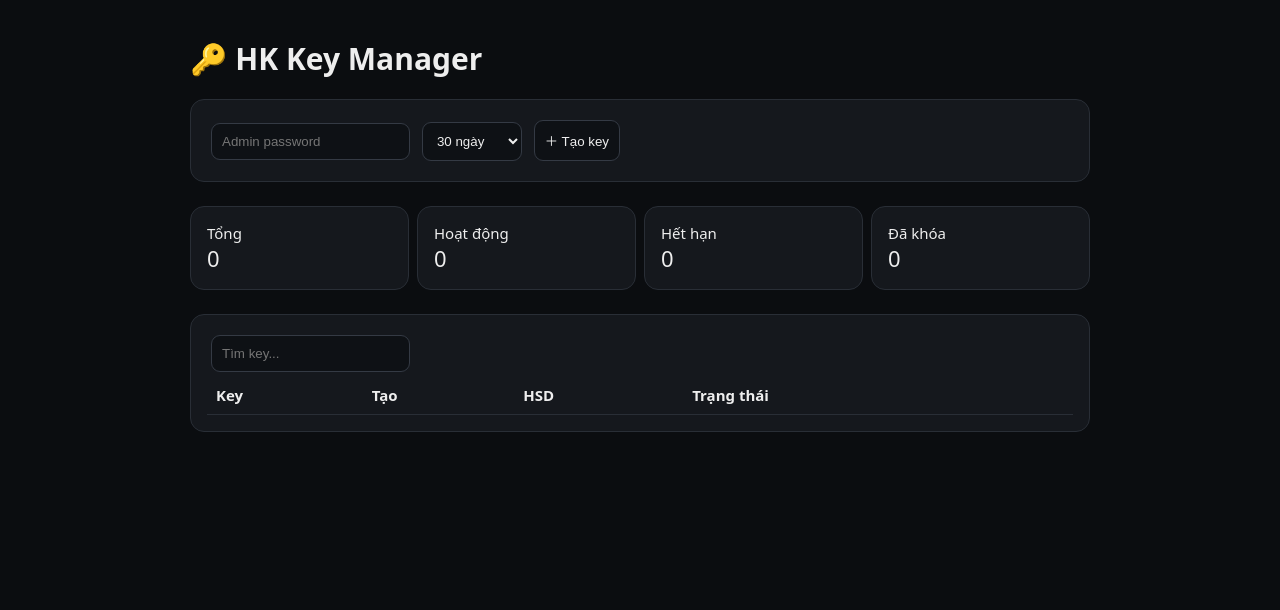
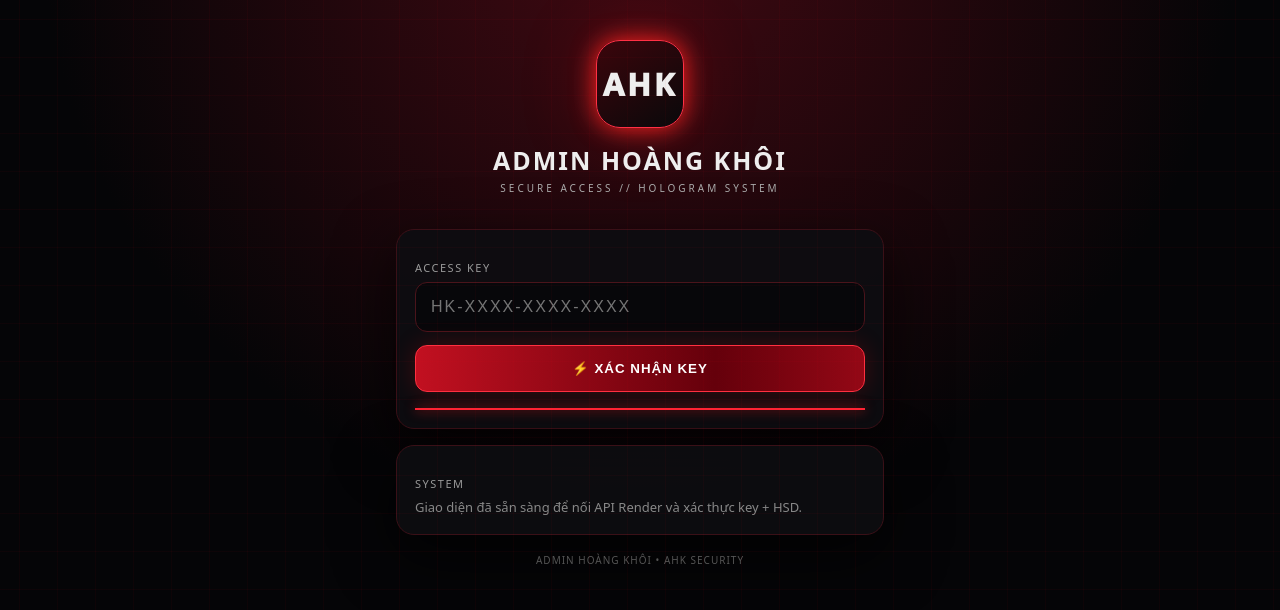
Before and after one commit to hkhoihihihi-collab/hk-key-manager, a website: page index.html in a window 1280 px wide. Shown: the top 610 px of the page. Drawn offline with Linux system fonts and the light colour scheme.

Commit message:
Update gaming interface

```diff
--- a/index.html
+++ b/index.html
@@ -1,26 +1,12 @@
-<!doctype html><html lang="vi"><meta charset="utf-8"><meta name="viewport" content="width=device-width,initial-scale=1">
-<title>HK Key Manager</title>
+<!doctype html><html lang="vi"><head>
+<meta charset="utf-8"><meta name="viewport" content="width=device-width,initial-scale=1">
+<title>ADMIN HOÀNG KHÔI</title>
 <style>
-body{margin:0;background:#0b0d10;color:#eee;font:15px system-ui;padding:18px}main{max-width:900px;margin:auto}
-.card{background:#15181d;border:1px solid #292e36;border-radius:14px;padding:16px;margin:12px 0}
-input,select,button{background:#0e1115;color:#eee;border:1px solid #343a44;border-radius:9px;padding:10px;margin:4px}
-button{cursor:pointer}.grid{display:grid;grid-template-columns:repeat(4,1fr);gap:8px}
-.stat{font-size:22px}.muted{color:#9da5b1}table{width:100%;border-collapse:collapse}td,th{padding:9px;border-bottom:1px solid #292e36;text-align:left}
-.badge{padding:4px 8px;border-radius:20px;background:#243b2a}.off{background:#402727}
-@media(max-width:650px){.grid{grid-template-columns:repeat(2,1fr)}table{font-size:12px}}
-</style><main>
-<h1>🔑 HK Key Manager</h1>
-<div class="card"><input id="pass" type="password" placeholder="Admin password">
-<select id="dur"><option value="1h">1 giờ</option><option value="6h">6 giờ</option><option value="12h">12 giờ</option><option value="1d">1 ngày</option><option value="3d">3 ngày</option><option value="7d">7 ngày</option><option value="14d">14 ngày</option><option value="30d" selected>30 ngày</option><option value="3m">3 tháng</option><option value="6m">6 tháng</option><option value="1y">1 năm</option><option value="forever">Vĩnh viễn</option><option value="custom">Tùy chỉnh</option></select>
-<input id="custom" type="datetime-local" style="display:none"><button onclick="createKey()">＋ Tạo key</button></div>
-<div class="grid"><div class="card">Tổng<div id="total" class="stat">0</div></div><div class="card">Hoạt động<div id="active" class="stat">0</div></div><div class="card">Hết hạn<div id="expired" class="stat">0</div></div><div class="card">Đã khóa<div id="disabled" class="stat">0</div></div></div>
-<div class="card"><input id="search" placeholder="Tìm key..." oninput="render()"><div style="overflow:auto"><table><thead><tr><th>Key</th><th>Tạo</th><th>HSD</th><th>Trạng thái</th><th></th></tr></thead><tbody id="rows"></tbody></table></div></div>
-<script>
-let data=[];
-const H=()=>({'x-admin-password':document.querySelector('#pass').value,'Content-Type':'application/json'});
-async function load(){let r=await fetch('/api/keys',{headers:H()}); if(r.ok){data=await r.json();render()} }
-dur.onchange=()=>custom.style.display=dur.value==='custom'?'inline-block':'none';
-async function createKey(){let body={duration:dur.value,custom:custom.value};let r=await fetch('/api/keys',{method:'POST',headers:H(),body:JSON.stringify(body)});if(r.ok){await load();alert('Key: '+(await r.json()).key)}else alert('Sai mật khẩu')}
-async function act(id,op){await fetch('/api/keys/'+id,{method:op==='delete'?'DELETE':'PATCH',headers:H(),body:op==='toggle'?JSON.stringify({disabled:!data.find(x=>x.id===id).disabled}):undefined});load()}
-function render(){let q=search.value.toLowerCase(),now=Date.now();let f=data.filter(x=>x.key.toLowerCase().includes(q));total.textContent=data.length;active.textContent=data.filter(x=>!x.disabled&&(x.expiresAt===null||new Date(x.expiresAt)>now)).length;expired.textContent=data.filter(x=>x.expiresAt!==null&&new Date(x.expiresAt)<=now).length;disabled.textContent=data.filter(x=>x.disabled).length;rows.innerHTML=f.map(x=>{let exp=x.expiresAt?new Date(x.expiresAt).toLocaleString('vi-VN'):'Vĩnh viễn';let bad=x.disabled||(x.expiresAt&&new Date(x.expiresAt)<=now);return `<tr><td><b>${x.key}</b><br><button onclick="navigator.clipboard.writeText('${x.key}')">Copy</button></td><td>${new Date(x.createdAt).toLocaleString('vi-VN')}</td><td>${exp}</td><td><span class="badge ${bad?'off':''}">${x.disabled?'Đã khóa':(bad?'Hết hạn':'Hoạt động')}</span></td><td><button onclick="act('${x.id}','toggle')">${x.disabled?'Mở':'Khóa'}</button><button onclick="act('${x.id}','delete')">Xóa</button></td></tr>`}).join('')}
-</script></main>
+:root{--r:#ff1e2d;--bg:#050507}
+*{box-sizing:border-box}body{margin:0;min-height:100vh;background:radial-gradient(circle at 50% -10%,#420912,#050507 55%);color:#eee;font-family:system-ui,Arial}
+body:before{content:"";position:fixed;inset:0;pointer-events:none;background:linear-gradient(#ff14200a 1px,transparent 1px),linear-gradient(90deg,#ff14200a 1px,transparent 1px);background-size:38px 38px;animation:grid 10s linear infinite}
+@keyframes grid{to{background-position:38px 38px}}
+.wrap{max-width:520px;margin:auto;padding:22px 16px 40px}.top{text-align:center;padding:18px 0}.logo{width:88px;height:88px;margin:auto;border:1px solid #ff3045;border-radius:24px;display:grid;place-items:center;font-size:31px;font-weight:1000;letter-spacing:3px;background:linear-gradient(145deg,#3b050b,#09090b);box-shadow:0 0 15px #f11,0 0 55px #f112;animation:pulse 2s infinite}
+@keyframes pulse{50%{box-shadow:0 0 25px #f22,0 0 75px #f114}}h1{font-size:25px;letter-spacing:2px;margin:15px 0 4px}.sub{font-size:10px;color:#aaa;letter-spacing:3px}.card{margin-top:16px;padding:18px;border:1px solid #3a1017;border-radius:18px;background:#0d0d11ee;box-shadow:0 20px 60px #000b}.label{font-size:11px;color:#999;letter-spacing:1.5px;margin:12px 0 7px}input{width:100%;padding:15px;border-radius:12px;border:1px solid #4a141b;background:#07070a;color:#fff;font-size:16px;letter-spacing:2px;outline:none}input:focus{border-color:#ff2638;box-shadow:0 0 0 3px #ff1e2d22}button{width:100%;padding:15px;margin-top:13px;border:1px solid #ff3040;border-radius:12px;color:#fff;font-weight:900;letter-spacing:1px;background:linear-gradient(90deg,#65000b,#f0182b,#65000b);background-size:200% 100%;animation:shine 3s linear infinite;box-shadow:0 0 24px #f113}
+@keyframes shine{to{background-position:200% 0}}.status{display:none;margin-top:15px;padding:14px;border-radius:12px;text-align:center;font-weight:900;letter-spacing:1.5px}.ok{display:block;background:#081c12;border:1px solid #18b76b;color:#45ff9c}.bad{display:block;background:#26080c;border:1px solid #e21b30;color:#ff5262}.scan{height:2px;background:#ff2333;margin:16px 0 0;box-shadow:0 0 12px #f22;animation:scan 2s infinite}@keyframes scan{0%,100%{transform:scaleX(.1);opacity:.2}50%{transform:scaleX(1);opacity:1}}.footer{text-align:center;color:#555;font-size:10px;margin-top:18px;letter-spacing:1px}
+</style></head><body><div class="wrap"><div class="top"><div class="logo">AHK</div><h1>ADMIN HOÀNG KHÔI</h1><div class="sub">SECURE ACCESS // HOLOGRAM SYSTEM</div></div><div class="card"><div class="label">ACCESS KEY</div><input id="key" autocomplete="off" placeholder="HK-XXXX-XXXX-XXXX"><button onclick="verify()">⚡ XÁC NHẬN KEY</button><div class="scan"></div><div id="status" class="status"></div></div><div class="card"><div class="label">SYSTEM</div><div style="color:#888;font-size:13px">Giao diện đã sẵn sàng để nối API Render và xác thực key + HSD.</div></div><div class="footer">ADMIN HOÀNG KHÔI • AHK SECURITY</div></div><script>function verify(){const s=document.getElementById('status'),k=document.getElementById('key').value.trim();if(!k){s.className='status bad';s.textContent='⚠ VUI LÒNG NHẬP KEY';return}s.className='status ok';s.textContent='✓ KEY ĐÃ ĐƯỢC GỬI KIỂM TRA';}</script></body></html>
```
